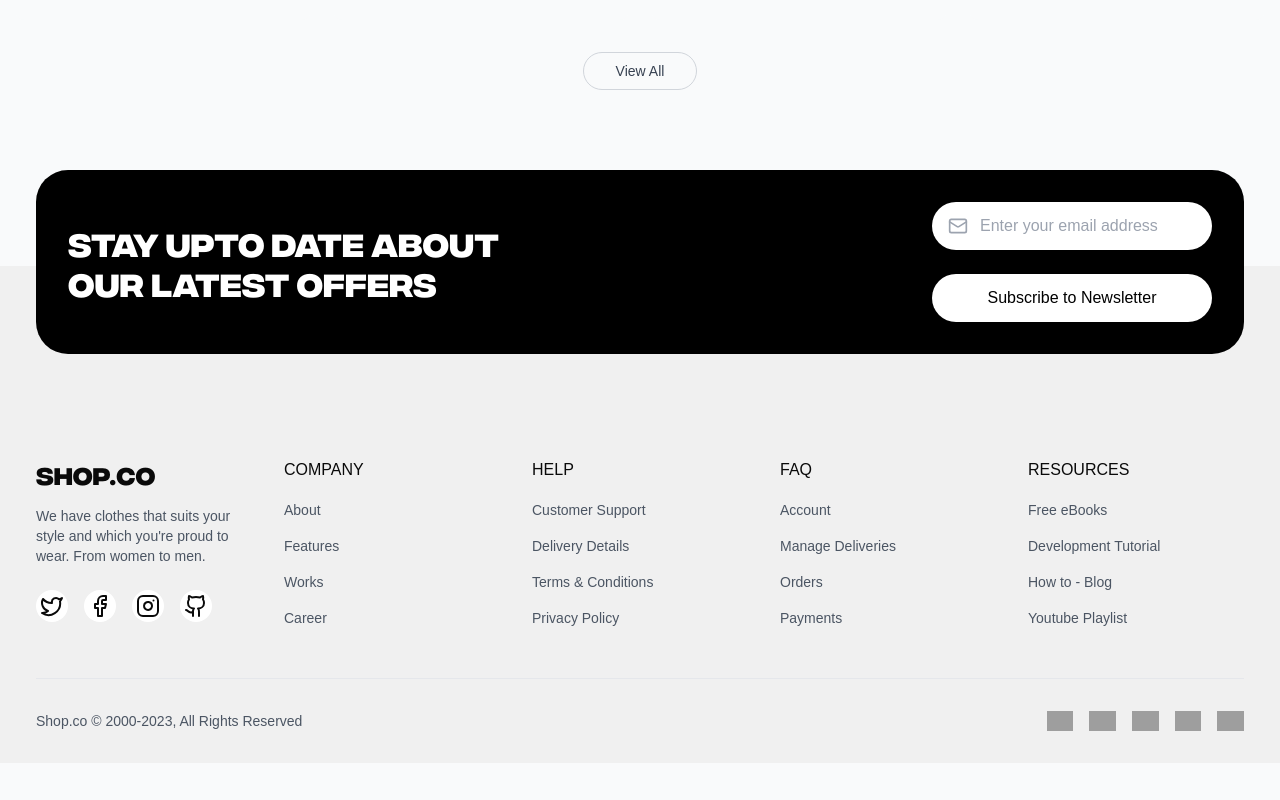
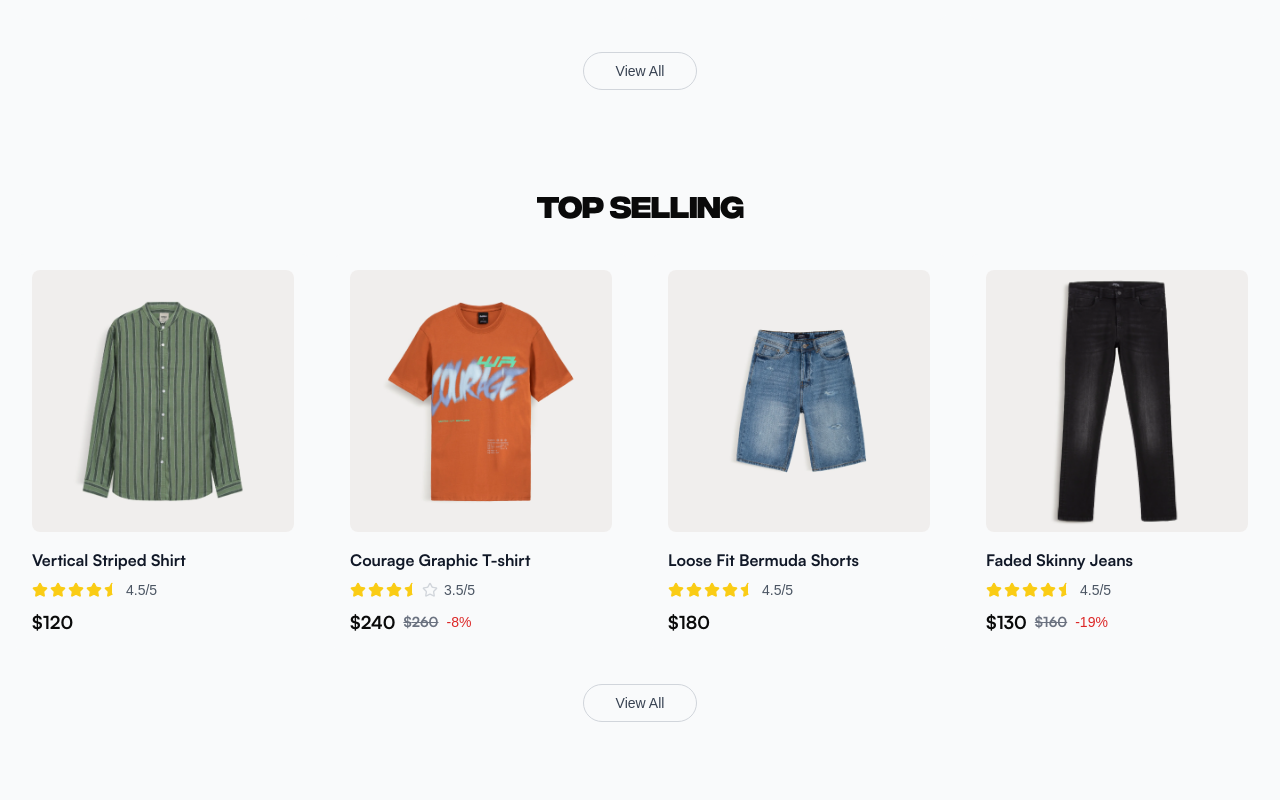
Before and after one commit to Ab-Rehman01/ecom-1, a Next.js app: page / in a window 1280 px wide. Shown: the part 1520-2320 px from the top of the page. Before the commit the page ends 2283 px from the top, so only its background shows below. Built offline with nearby package versions, Linux system fonts and the light colour scheme; grey boxes are pictures that could not be loaded.

Commit message:
topselling

```diff
--- /dev/null
+++ b/src/app/components/topSelling/TopSelling.tsx
@@ -0,0 +1,115 @@
+'use client'
+
+import { Star, StarHalf } from 'lucide-react'
+import Image from 'next/image'
+import Link from 'next/link'
+import { integralCF, satoshi } from '@/app/ui/fonts'
+interface Product {
+    id: string
+    name: string
+    price: number
+    originalPrice?: number
+    rating: number
+    image: string
+}
+
+const products: Product[] = [
+    {
+        id: '7',
+        name: 'Vertical Striped Shirt',
+        price: 120,
+        rating: 4.5,
+        image: '/products/vertical-shirt.png'
+    },
+    {
+        id: '8',
+        name: 'Courage Graphic T-shirt',
+        price: 240,
+        originalPrice: 260,
+        rating: 3.5,
+        image: '/products/graphic-tshirt.png'
+    },
+    {
+        id: '9',
+        name: 'Loose Fit Bermuda Shorts',
+        price: 180,
+        rating: 4.5,
+        image: '/products/loose-shorts.png'
+    },
+    {
+        id: '10',
+        name: 'Faded Skinny Jeans',
+        price: 130,
+        originalPrice: 160,
+        rating: 4.5,
+        image: '/products/faded-jeans.png'
+    }
+]
+
+function StarRating({ rating }: { rating: number }) {
+    const fullStars = Math.floor(rating)
+    const hasHalfStar = rating % 1 !== 0
+
+    return (
+        <div className="flex items-center gap-0.5">
+            {[...Array(fullStars)].map((_, i) => (
+                <Star key={i} className="h-4 w-4 fill-yellow-400 text-yellow-400" />
+            ))}
+            {hasHalfStar && <StarHalf className="h-4 w-4 fill-yellow-400 text-yellow-400" />}
+            {[...Array(5 - Math.ceil(rating))].map((_, i) => (
+                <Star key={i} className="h-4 w-4 text-gray-300" />
+            ))}
+            <span className="ml-1 text-sm text-gray-600">{rating}/5</span>
+        </div>
+    )
+}
+
+export default function TopSelling() {
+    return (
+        <section className="mx-auto max-w-7xl px-4 py-12">
+            <h2 className={` ${integralCF.className} mb-8 text-center text-3xl font-bold tracking-tight`}>Top Selling</h2>
+            <div className="grid grid-cols-1 gap-6 sm:grid-cols-2 lg:grid-cols-4">
+                {products.map((product) => (
+                    <Link
+                        key={product.id}
+                        href={`/product/${product.id}`}
+                        className="group rounded-lg bg-gray-50 p-4 transition-transform hover:scale-[1.02]"
+                    >
+                        <div className="relative aspect-square overflow-hidden rounded-lg bg-white">
+                            <Image
+                                src={product.image}
+                                alt={product.name}
+                                fill
+                                className="object-cover"
+                                sizes="(max-width: 768px) 100vw, (max-width: 1200px) 50vw, 25vw"
+                            />
+                        </div>
+                        <div className="mt-4 space-y-2">
+                            <h3 className={` ${satoshi.className} font-medium text-gray-900`}>{product.name}</h3>
+                            <StarRating rating={product.rating} />
+                            <div className="flex items-center gap-2">
+                                <span className={` ${satoshi.className} text-lg font-semibold `}>${product.price}</span>
+                                {product.originalPrice && (
+                                    <>
+                                        <span className={`${satoshi.className} text-sm text-gray-500 line-through`}>${product.originalPrice}</span>
+                                        <span className="text-sm text-red-600">
+                                            -{Math.round(((product.originalPrice - product.price) / product.originalPrice) * 100)}%
+                                        </span>
+                                    </>
+                                )}
+                            </div>
+                        </div>
+                    </Link>
+                ))}
+            </div>
+            <div className="mt-8 text-center">
+                <Link
+                    href="/products"
+                    className="inline-block rounded-full border border-gray-300 px-8 py-2 text-sm font-medium text-gray-700 transition-colors hover:bg-gray-50"
+                >
+                    View All
+                </Link>
+            </div>
+        </section>
+    )
+}
--- a/src/app/page.tsx
+++ b/src/app/page.tsx
@@ -1,6 +1,7 @@
 import { BrandsLogo } from "./components/brandsLogo/BrandLogo";
 import { Hero } from "./components/hero/Hero";
 import NewArrival from "./components/newarrival/NewArrival";
+import TopSelling from "./components/topSelling/TopSelling";
 
 export default function Home() {
   return (
@@ -8,8 +9,8 @@ export default function Home() {
       <div>
         <Hero />
         <BrandsLogo />
-
         <NewArrival />
+        <TopSelling />
       </div>
     </>
   );
```
